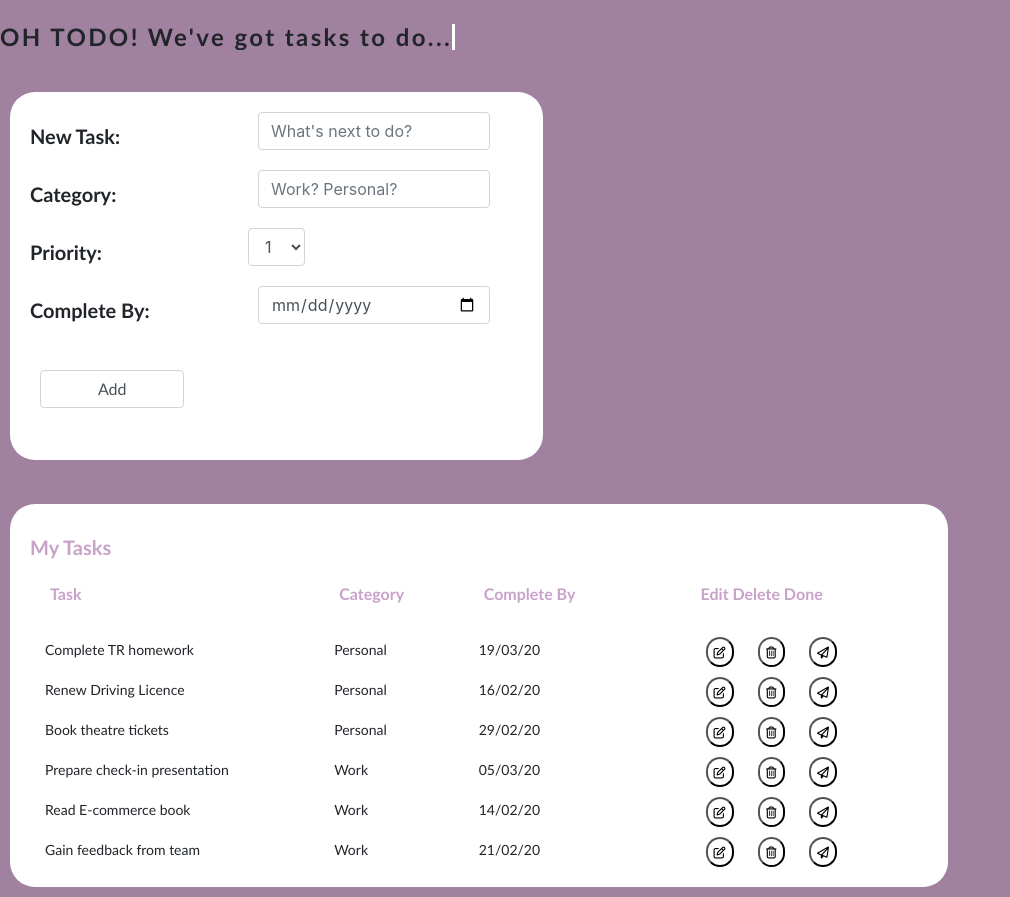
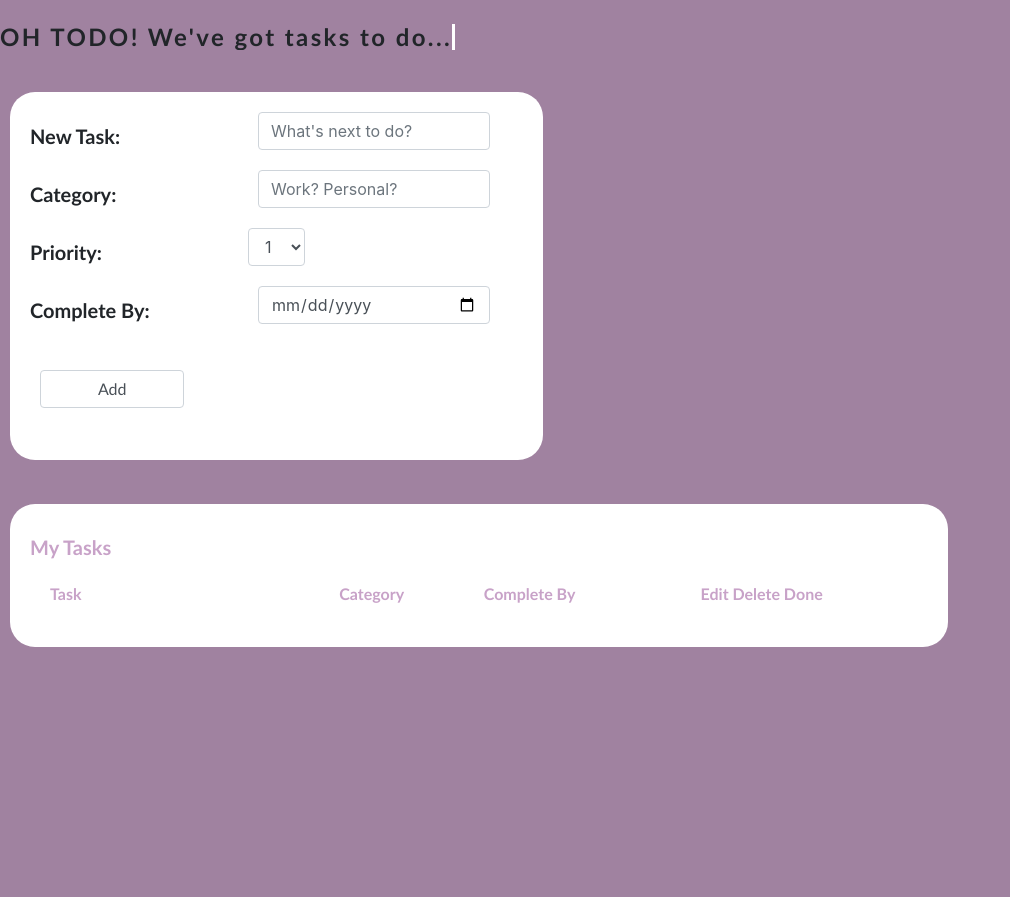
Before and after one commit to allbutterg/todo-app-frontend, a React (Create React App) app: page / in a window 1280 px wide. Shown: the whole page, without its empty margins (0-1010 px from the left). After the commit the page ends 800 px from the top, so only its background shows below. Built offline with nearby package versions, Linux system fonts and the light colour scheme.

Commit message:
componentDidMount is firing

```diff
--- a/public/style.css
+++ b/public/style.css
@@ -129,6 +129,8 @@ label {
 button:hover {
     color: #C8A2C8;
 }
+
+
 .taskEntry:hover {
     cursor: pointer;
     color: #C8A2C8;
@@ -137,3 +139,8 @@ button:hover {
 .goalDate:hover {
     color: #C8A2C8;
 }
+
+.completedTask {
+    text-decoration: line-through;
+    color: #C8A2C8;
+}
--- a/src/Container.js
+++ b/src/Container.js
@@ -10,65 +10,75 @@ import uuidv4 from 'uuid/v4'
 
 class Container extends React.Component {
 
-    //Tasks List
     state = {
-        tasks: [
-            {
-                id: uuidv4(),
-                category: "Personal",
-                description: "Complete TR homework",
-                priority: 1,
-                goaldate: "19/03/20",
-                completed: false
-            },
-
-            {
-                id: uuidv4(),
-                category: "Personal",
-                description: "Renew Driving Licence",
-                priority: 1,
-                goaldate: "16/02/20",
-                completed: false
-            },
-
-            {
-                id: uuidv4(),
-                category: "Personal",
-                description: "Book theatre tickets",
-                priority: 2,
-                goaldate: "29/02/20",
-                completed: false
-            },
-
-            {
-                id: uuidv4(),
-                category: "Work",
-                description: "Prepare check-in presentation",
-                priority: 1,
-                goaldate: "05/03/20",
-                completed: false
-            },
-
-            {
-                id: uuidv4(),
-                category: "Work",
-                description: "Read E-commerce book",
-                priority: 3,
-                goaldate: "14/02/20",
-                completed: false
-            },
-
-            {
-                id: uuidv4(),
-                category: "Work",
-                description: "Gain feedback from team",
-                priority: 2,
-                goaldate: "21/02/20",
-                completed: false
-            }
+        tasks : [
 
         ]
+    };
+
+    componentDidMount = () => {
+        console.log("App loaded");
     }
+
+    //Tasks List
+    // state = {
+    //     tasks: [
+    //         {
+    //             id: uuidv4(),
+    //             category: "Personal",
+    //             description: "Complete TR homework",
+    //             priority: 1,
+    //             goaldate: "19/03/20",
+    //             completed: false
+    //         },
+
+    //         {
+    //             id: uuidv4(),
+    //             category: "Personal",
+    //             description: "Renew Driving Licence",
+    //             priority: 1,
+    //             goaldate: "16/02/20",
+    //             completed: false
+    //         },
+
+    //         {
+    //             id: uuidv4(),
+    //             category: "Personal",
+    //             description: "Book theatre tickets",
+    //             priority: 2,
+    //             goaldate: "29/02/20",
+    //             completed: false
+    //         },
+
+    //         {
+    //             id: uuidv4(),
+    //             category: "Work",
+    //             description: "Prepare check-in presentation",
+    //             priority: 1,
+    //             goaldate: "05/03/20",
+    //             completed: false
+    //         },
+
+    //         {
+    //             id: uuidv4(),
+    //             category: "Work",
+    //             description: "Read E-commerce book",
+    //             priority: 3,
+    //             goaldate: "14/02/20",
+    //             completed: false
+    //         },
+
+    //         {
+    //             id: uuidv4(),
+    //             category: "Work",
+    //             description: "Gain feedback from team",
+    //             priority: 2,
+    //             goaldate: "21/02/20",
+    //             completed: false
+    //         }
+
+    //     ]
+    // }
 
     //Task List functions
 
```
Also changed, not shown: 1 other file (tests, documents, lock files or other folders).
